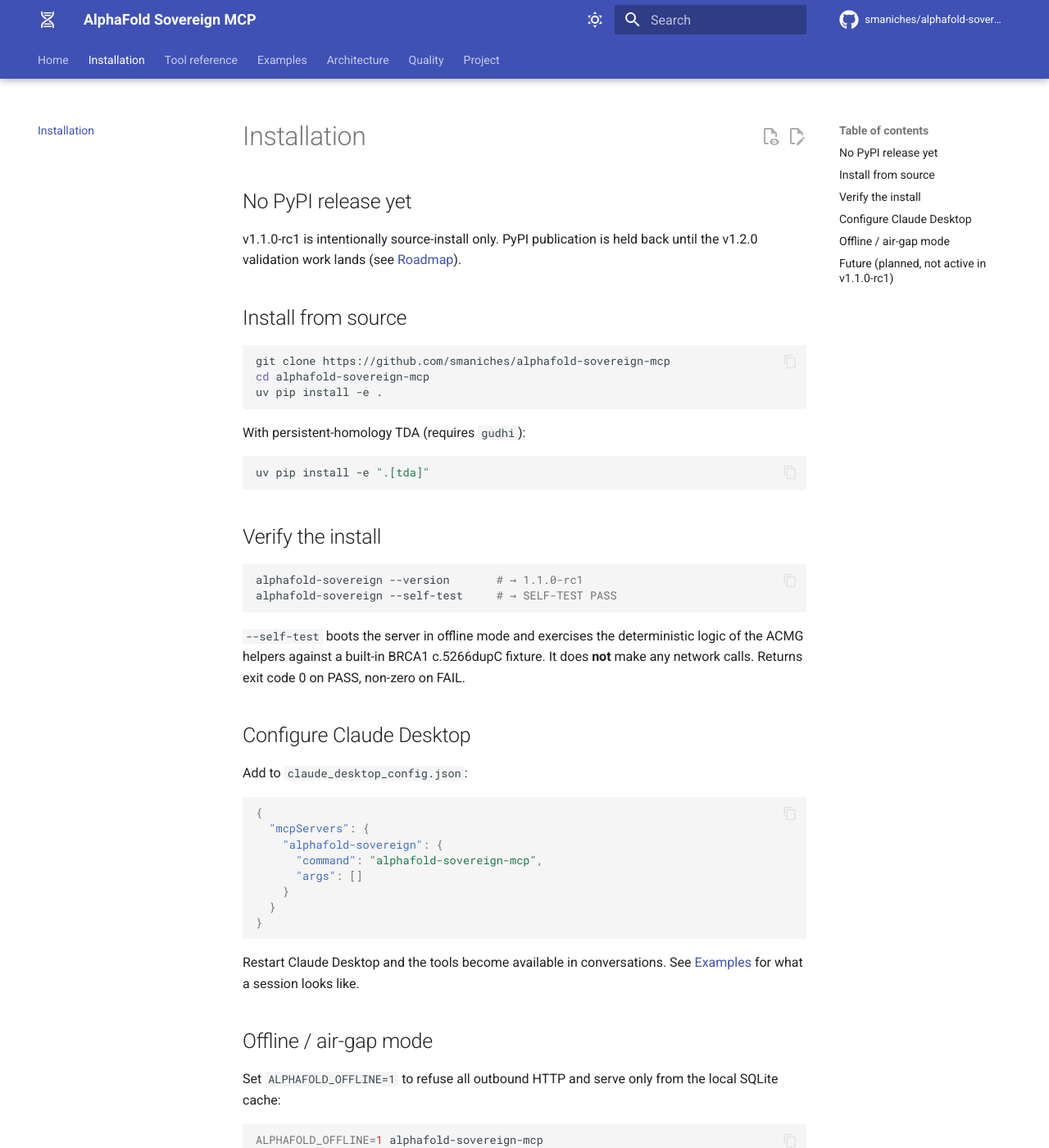
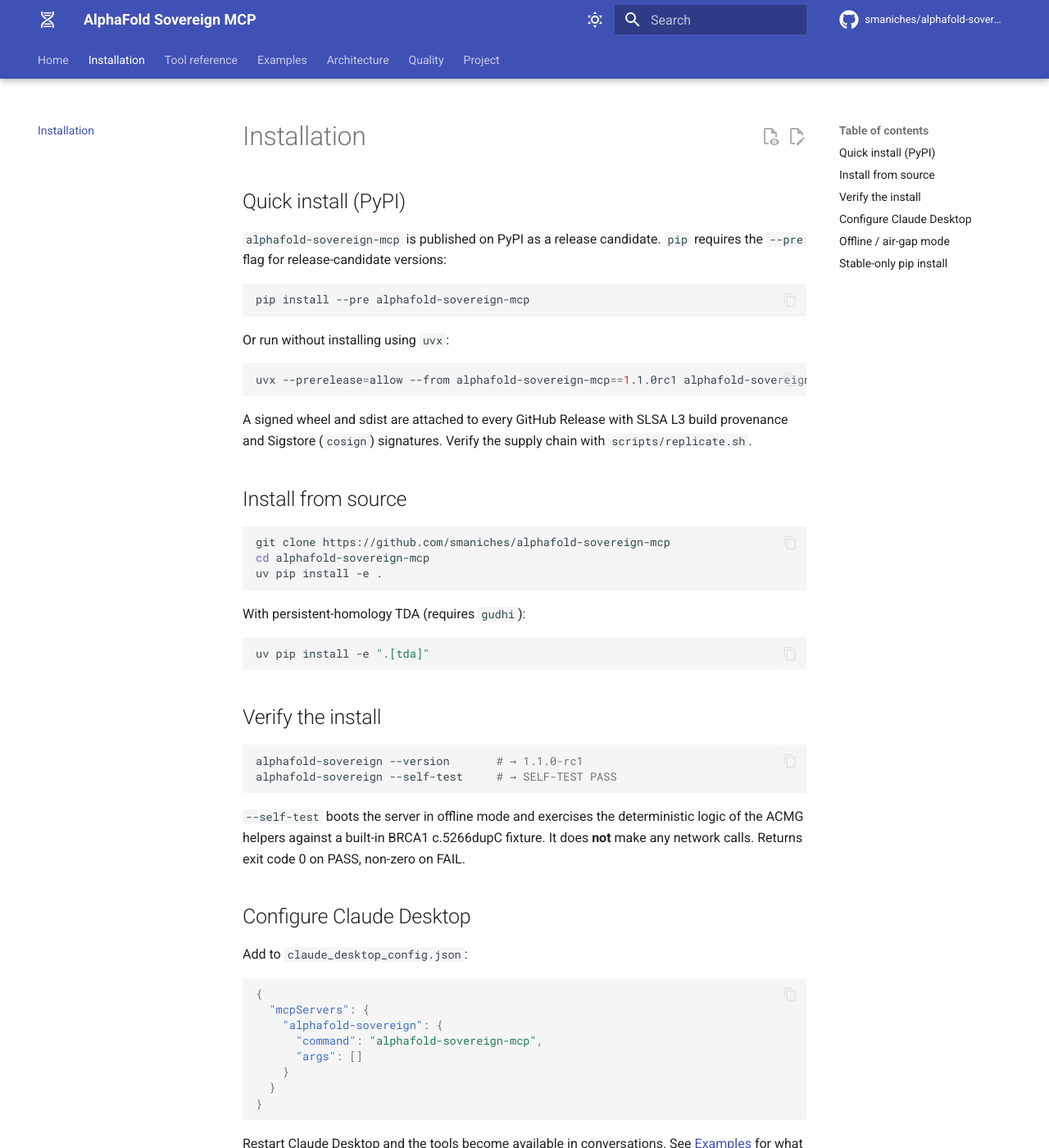
Before and after one commit to smaniches/alphafold-sovereign-mcp, an MkDocs documentation site: the page built from docs/installation.md, in a window 1280 px wide and 1400 px high. Shown: the whole window at 82% size. Built offline with MkDocs 1.6.1 and Material for MkDocs 9.7.7, drawn with Linux system fonts in a browser that asks for light colours; comment, search, counter and statistics services are not loaded; some of the changed text lies outside the part shown.

Commit message:
docs(installation): mark PyPI as live (pip install --pre works now)
v1.1.0-rc1 is published to PyPI under the trusted-publisher pipeline
(release.yml).  Rewriting the installation guide to lead with the
PyPI install command instead of "no PyPI release yet".

The previous "Future" section is replaced with a more accurate
"Stable-only pip install" section noting that the ``--pre`` flag is
needed during the release-candidate window, and will be dropped when
1.1.0 final / 1.2.0 lands.

````diff
--- a/docs/installation.md
+++ b/docs/installation.md
@@ -1,10 +1,23 @@
 # Installation
 
-## No PyPI release yet
+## Quick install (PyPI)
 
-v1.1.0-rc1 is intentionally source-install only. PyPI publication is
-held back until the v1.2.0 validation work lands (see
-[Roadmap](status.md#roadmap-to-v120-validation)).
+`alphafold-sovereign-mcp` is published on PyPI as a release candidate.
+`pip` requires the `--pre` flag for release-candidate versions:
+
+```bash
+pip install --pre alphafold-sovereign-mcp
+```
+
+Or run without installing using `uvx`:
+
+```bash
+uvx --prerelease=allow --from alphafold-sovereign-mcp==1.1.0rc1 alphafold-sovereign-mcp
+```
+
+A signed wheel and sdist are attached to every GitHub Release with
+SLSA L3 build provenance and Sigstore (`cosign`) signatures.  Verify
+the supply chain with `scripts/replicate.sh`.
 
 ## Install from source
 
@@ -60,15 +73,11 @@
 ALPHAFOLD_OFFLINE=1 alphafold-sovereign-mcp
 ```
 
-## Future (planned, not active in v1.1.0-rc1)
+## Stable-only `pip install`
 
-Once published to PyPI in v1.2.0:
-
-```bash
-pip install alphafold-sovereign-mcp
-# Or via uvx (no install required):
-uvx alphafold-sovereign-mcp
-```
-
-These commands will **not** work until the v1.2.0 release. Until
-then, use the source install above.
+Once the project graduates from release-candidate to a final
+`1.1.0` (or higher) — i.e., after the v1.2.0 scientific-validation
+milestones in [Status](status.md#roadmap-to-v120-validation) are
+met — `pip install alphafold-sovereign-mcp` will pick up the
+stable release without the `--pre` flag.  Until then, `--pre`
+(or `uvx --prerelease=allow`) is required.
````
